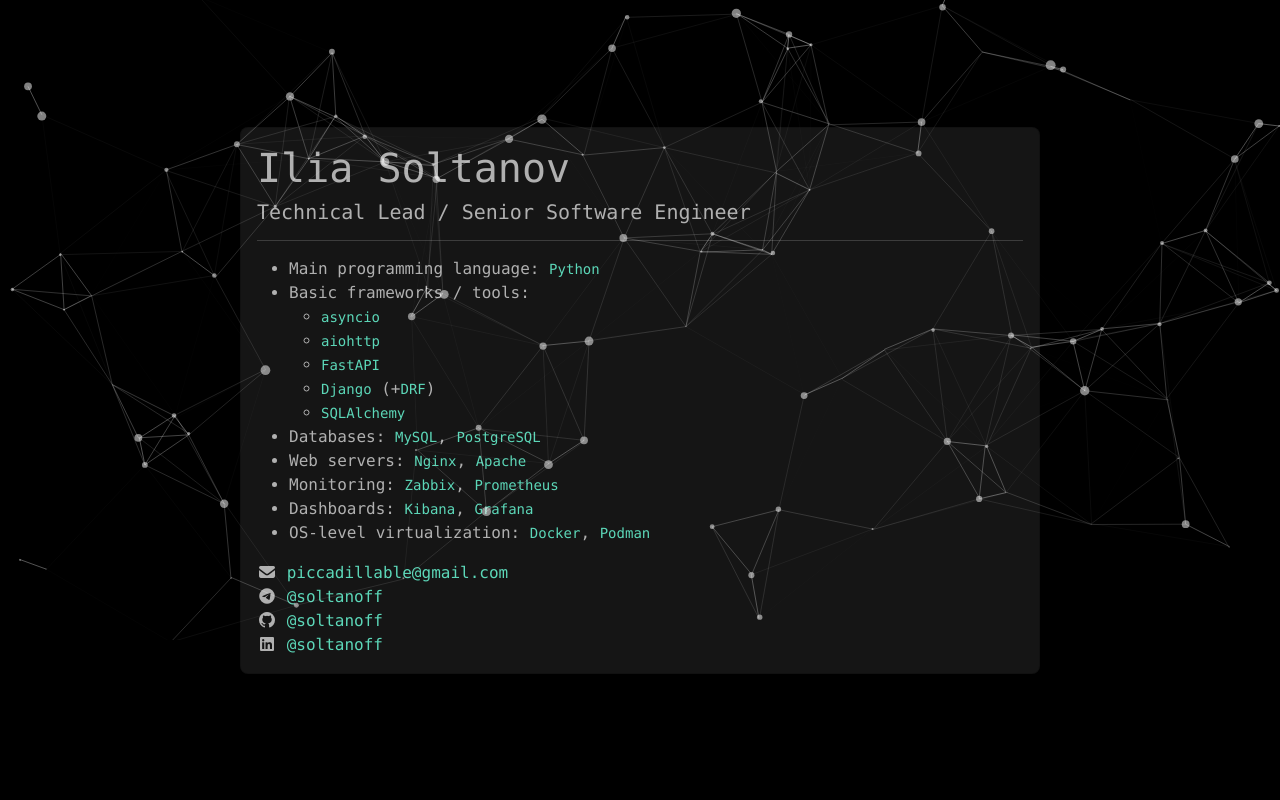
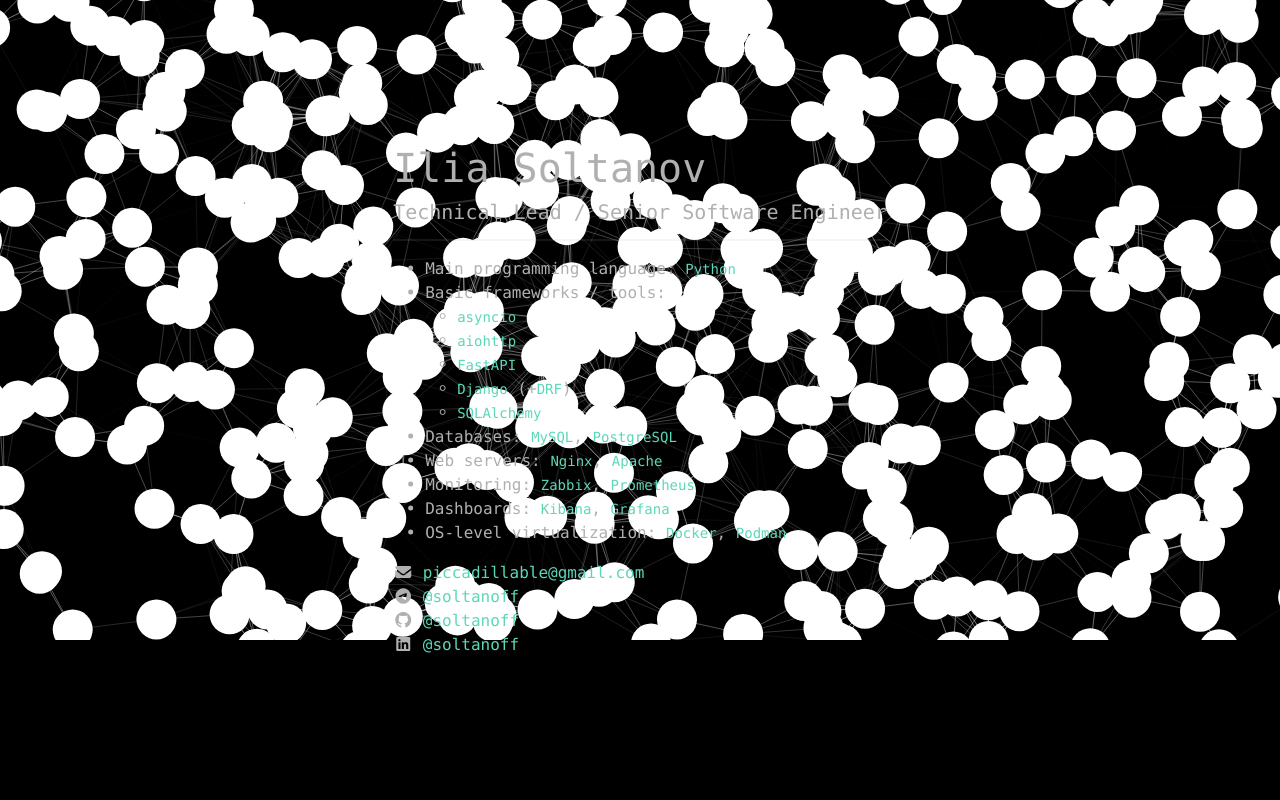
Before and after one commit to soltanoff/business_card, a Python web app: template templates/index.html in a window 1280 px wide. Run offline with Jinja, Linux system fonts and the light colour scheme; the template is opened without the code that fills it, so the values that code supplies are empty.

Commit message:
redesign content window

```diff
--- a/static/css/main.css
+++ b/static/css/main.css
@@ -12,22 +12,17 @@ a {
   text-decoration: none;
 }
 
-#modal-window {
-  display: block;
-  margin: auto;
-}
-
-.modal {
-  z-index: -1;
-}
-
-.modal-content {
-  background: rgba(30, 30, 30, 0.7);
-}
-
-.modal-body {
+.container {
+  /*background: rgba(30, 30, 30, 0.7);*/
   font-family: var(--bs-font-monospace);
   color: #b0b0b0;
+  position: absolute;
+  width: max-content;
+  top: 50%;
+  left: 50%;
+  -moz-transform: translateX(-50%) translateY(-50%);
+  -webkit-transform: translateX(-50%) translateY(-50%);
+  transform: translateX(-50%) translateY(-50%);
 }
 
 .list-unstyled {
--- a/static/js/app.js
+++ b/static/js/app.js
@@ -1,131 +1 @@
-/* -----------------------------------------------
-/* How to use? : Check the GitHub README
-/* ----------------------------------------------- */
-
-/* To load a config file (particles.json) you need to host this demo (MAMP/WAMP/local)... */
-/*
-particlesJS.load('particles-js', 'particles.json', function() {
-  console.log('particles.js loaded - callback');
-});
-*/
-
-/* Otherwise just put the config content (json): */
-
-particlesJS('particles-js',
-  {
-    "particles": {
-      "number": {
-        "value": 100,
-        "density": {
-          "enable": true,
-          "value_area": 800
-        }
-      },
-      "color": {
-        "value": "#ffffff"
-      },
-      "shape": {
-        "type": "circle",
-        "stroke": {
-          "width": 0,
-          "color": "#000000"
-        },
-        "polygon": {
-          "nb_sides": 5
-        },
-        "image": {
-          "src": "img/github.svg",
-          "width": 100,
-          "height": 100
-        }
-      },
-      "opacity": {
-        "value": 0.5,
-        "random": false,
-        "anim": {
-          "enable": false,
-          "speed": 1,
-          "opacity_min": 0.1,
-          "sync": false
-        }
-      },
-      "size": {
-        "value": 5,
-        "random": true,
-        "anim": {
-          "enable": false,
-          "speed": 40,
-          "size_min": 0.1,
-          "sync": false
-        }
-      },
-      "line_linked": {
-        "enable": true,
-        "distance": 150,
-        "color": "#ffffff",
-        "opacity": 0.4,
-        "width": 1
-      },
-      "move": {
-        "enable": true,
-        "speed": 6,
-        "direction": "none",
-        "random": false,
-        "straight": false,
-        "out_mode": "out",
-        "attract": {
-          "enable": false,
-          "rotateX": 600,
-          "rotateY": 1200
-        }
-      }
-    },
-    "interactivity": {
-      "detect_on": "canvas",
-      "events": {
-        "onhover": {
-          "enable": true,
-          "mode": "repulse"
-        },
-        "onclick": {
-          "enable": true,
-          "mode": "push"
-        },
-        "resize": true
-      },
-      "modes": {
-        "grab": {
-          "distance": 400,
-          "line_linked": {
-            "opacity": 1
-          }
-        },
-        "bubble": {
-          "distance": 400,
-          "size": 40,
-          "duration": 2,
-          "opacity": 8,
-          "speed": 3
-        },
-        "repulse": {
-          "distance": 200
-        },
-        "push": {
-          "particles_nb": 4
-        },
-        "remove": {
-          "particles_nb": 2
-        }
-      }
-    },
-    "retina_detect": true,
-    "config_demo": {
-      "hide_card": false,
-      "background_color": "#b61924",
-      "background_image": "",
-      "background_position": "50% 50%",
-      "background_repeat": "no-repeat",
-      "background_size": "cover"
-    }
-  }
-);
+particlesJS('particles-js', {});
--- a/templates/index.html
+++ b/templates/index.html
@@ -13,13 +13,7 @@
   <link rel="stylesheet" type="text/css" href="/static/css/main.css">
 </head>
 <body>
-<div aria-labelledby="modal-label"
-     class="modal fade show"
-     id="modal-window"
-     role="dialog">
-  <div class="modal-dialog modal-dialog-centered modal-lg" role="document">
-    <div class="modal-content">
-      <div class="modal-body unselectable">
+<div class="container unselectable">
   <h1>Ilia Soltanov</h1>
   <h5>Technical Lead / Senior Software Engineer</h5>
   <hr>
@@ -57,9 +51,6 @@
     </ul>
   </div>
 </div>
-    </div>
-  </div>
-</div>
 <div id="particles-js"></div>
 <script src="/static/js/particles.min.js"></script>
 <script src="/static/js/app.js"></script>
```
Lines whose indentation alone changed are shown as unchanged.
